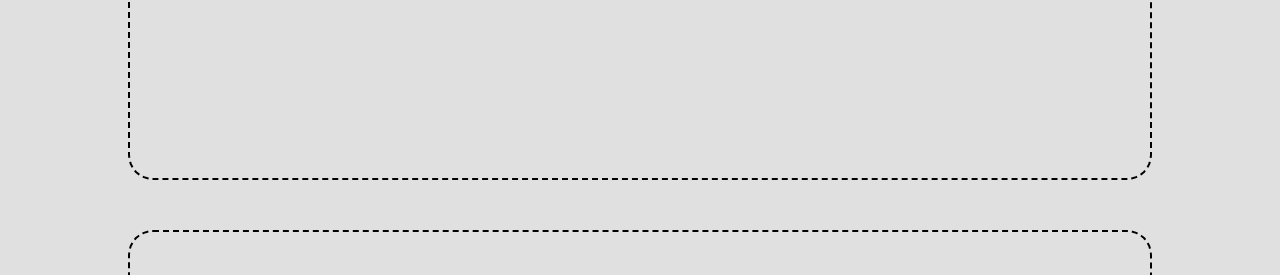
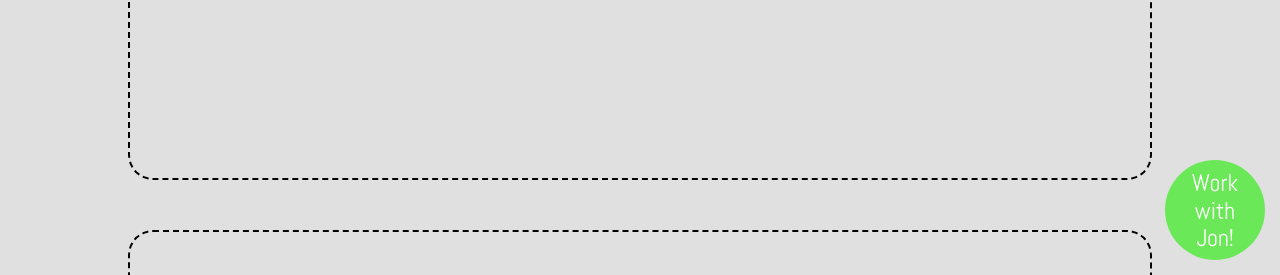
Before and after one commit to WebDevJon/WebDevJon.github.io, a plain HTML site: page index.html in a window 1280 px wide. Shown: the part 525-800 px from the top of the page. Drawn offline with Linux system fonts and the light colour scheme.

Commit message:
Added an animated -work with me- button

```diff
--- a/index.html
+++ b/index.html
@@ -91,6 +91,19 @@
 
 
 
+
+
+
+
+			<div class="workWithButton">
+			<a href="#" class="workWithLink">	<div class="txtWrap">
+
+				<p class="workWithTxt">Work with Jon!</p>
+
+				</div> </a>
+
+			</div>
+
 </body>
 </html>
 
--- a/theme.css
+++ b/theme.css
@@ -247,15 +247,87 @@ footer {
 
 }
 
-	/* border: yellow 1px solid; */
+ /* ------------- WORK WITH JON - BUTTON ----*/
+
+ .workWithButton {
+
+	 height: 100px;
+	 width: 100px;
+	 background: #6be858;
+
+	 position: fixed;
+
+	 bottom: 15px;
+	 right: 15px;
+	 text-align: center;
+
+	 border-radius: 50px;
+
+	 animation-name: textFlash;
+    animation-duration: 8s;
+	 animation-delay: 10s;
+	 animation-direction: alternate;
+	 animation-iteration-count: infinite;
+
+ }
+
+
+  @keyframes textFlash {
+    from {transform: rotate(0deg);}
+	to {transform: rotate(360deg);}
+
+}
+ .txtWrap {
+	 position: relative;
+	 width: 100%;
+	 height: 100%;
+
+
+
+ }
+
+ .workWithTxt {
+
+	 display: inline-block;
+	 color: white;
+	 font-size: 1.5rem;
+
+	 font-family: 'Abel';
+
+	 max-width:60px;
+
+
+	 position: absolute;
+	 top: -15px;
+	 left: 20px;
 
 
 
 
 
-	/* border: blue 1px solid; */
+
+ }
+
+
+
+  .workWithLink {
+
+	 display:block;
+
+	 width: 100%;
+	 height: 100%;
 
 
 
 
-/* --------------- CODE EXAMPLE DIV ------- */
+
+ }
+
+
+   .workWithLink a:hover {
+
+
+
+
+
+}
```
